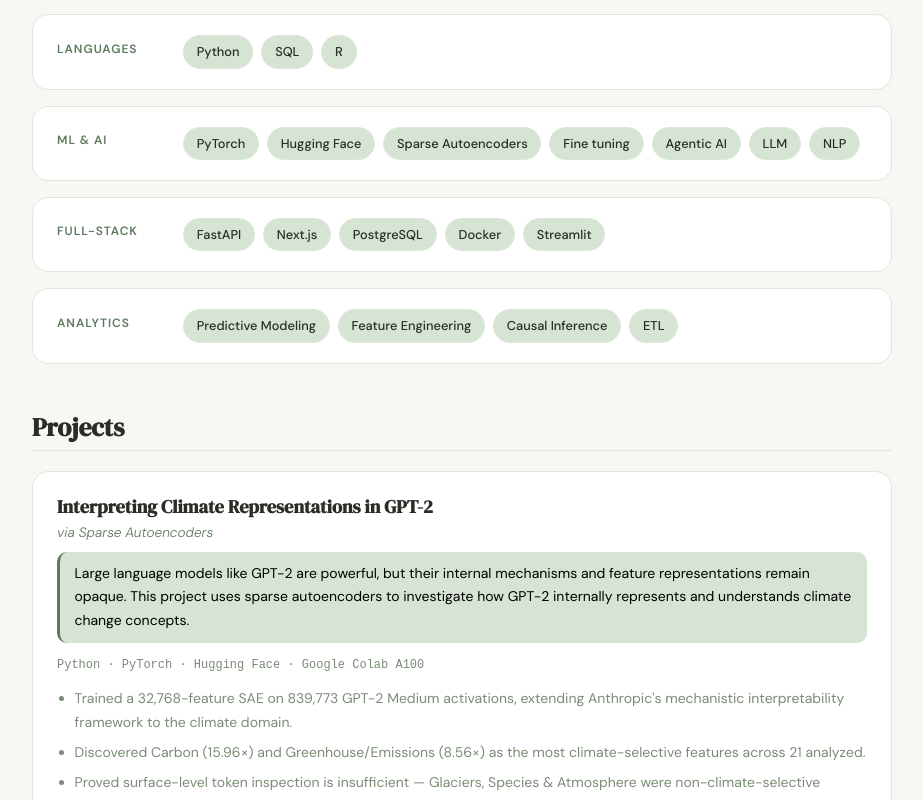
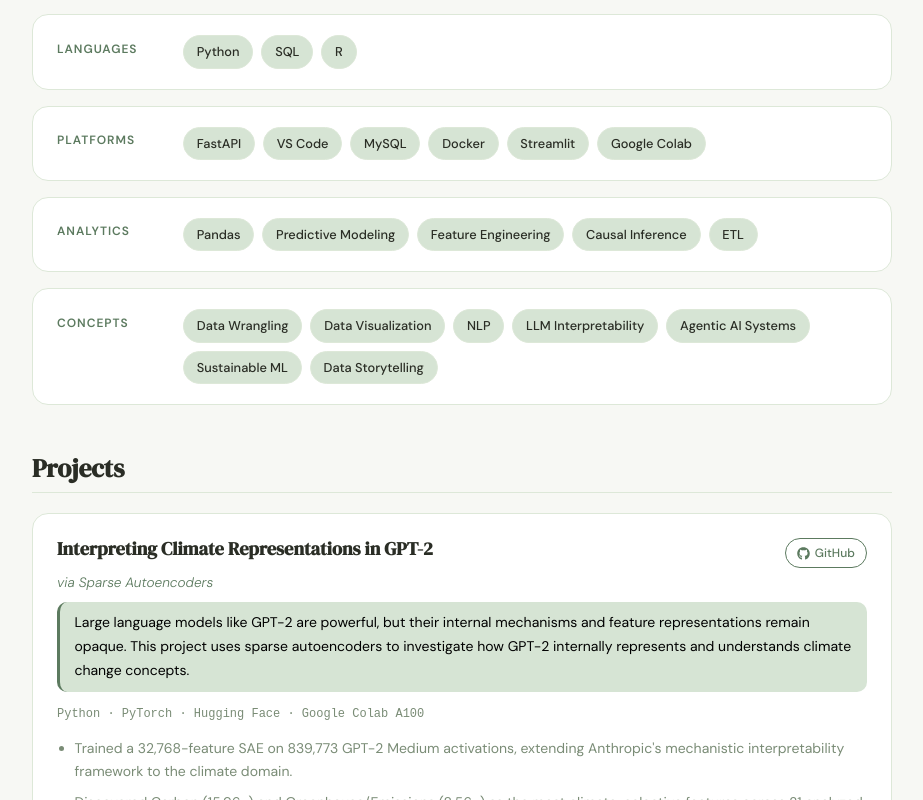
Before and after one commit to dikshaphuloria/diksha-portfolio, a Next.js app: page /academic in a window 1280 px wide. Shown: the part 1100-1900 px from the top of the page, without its empty margins (178-1101 px from the left). Built offline with nearby package versions, Linux system fonts and the light colour scheme.

Commit message:
Added projects link and resume

```diff
--- a/app/academic/page.tsx
+++ b/app/academic/page.tsx
@@ -3,6 +3,8 @@
 import { motion } from 'framer-motion'
 import PageWrapper from '@/components/PageWrapper'
 import { info } from '@/data/info'
+import Link from 'next/link'
+import { FaGithub as Github } from 'react-icons/fa'
 
 const fadeUp = {
   initial: { opacity: 0, y: 24 },
@@ -279,20 +281,48 @@ export default function Academic() {
                 >
                   {/* Project header */}
                   <div style={{ marginBottom: '0.75rem' }}>
-                    <h3 style={{
-                      fontFamily: 'DM Serif Display, serif',
-                      fontSize: '1.15rem', color: 'var(--foreground)',
+                    <div style={{
+                      display: 'flex', alignItems: 'flex-start',
+                      justifyContent: 'space-between', flexWrap: 'wrap', gap: '0.5rem',
                       marginBottom: '0.15rem',
                     }}>
-                      {project.title}
-                    </h3>
+                      <h3 style={{
+                        fontFamily: 'DM Serif Display, serif',
+                        fontSize: '1.15rem', color: 'var(--foreground)',
+                      }}>
+                        {project.title}
+                      </h3>
+                      {/* Links */}
+                      <div style={{ display: 'flex', gap: '0.5rem', flexShrink: 0 }}>
+                        {project.github && (
+                          <Link href={project.github} target="_blank" rel="noopener noreferrer"
+                            style={{
+                              display: 'flex', alignItems: 'center', gap: '0.3rem',
+                              fontSize: '0.75rem', fontWeight: 500,
+                              color: 'var(--accent)', textDecoration: 'none',
+                              padding: '0.25rem 0.7rem', borderRadius: '999px',
+                              border: '1px solid var(--accent)',
+                              transition: 'all 0.2s ease',
+                            }}
+                            onMouseEnter={e => {
+                              (e.currentTarget as HTMLElement).style.background = 'var(--accent-light)'
+                            }}
+                            onMouseLeave={e => {
+                              (e.currentTarget as HTMLElement).style.background = 'transparent'
+                            }}
+                          >
+                            <Github size={13} /> GitHub
+                          </Link>
+                        )}
+
+                      </div>
+                    </div>
                     <p style={{
                       fontSize: '0.85rem', color: 'var(--accent)',
                       fontStyle: 'italic', marginBottom: '0.5rem',
                     }}>
                       {project.subtitle}
                     </p>
-                    {/* Summary */}
                     <p style={{
                       fontSize: '0.875rem', color: 'black',
                       lineHeight: 1.7, marginBottom: '0.75rem',
@@ -303,7 +333,6 @@ export default function Academic() {
                     }}>
                       {project.summary}
                     </p>
-                    {/* Tech */}
                     <p style={{
                       fontSize: '0.75rem', color: 'var(--muted)',
                       fontFamily: 'monospace',
--- a/app/page.tsx
+++ b/app/page.tsx
@@ -136,6 +136,27 @@ export default function Home() {
               >
                 Know More About Me ✦
               </Link>
+
+              <Link href="/resume.pdf" target="_blank" style={{
+                padding: '0.85rem 1.8rem', borderRadius: '14px',
+                fontSize: '0.875rem', fontWeight: 500,
+                color: 'var(--muted)', background: 'transparent',
+                border: '2px solid var(--border)',
+                textDecoration: 'none', transition: 'all 0.2s ease',
+              }}
+                onMouseEnter={e => {
+                  (e.currentTarget as HTMLElement).style.borderColor = 'var(--accent)'
+                  ;(e.currentTarget as HTMLElement).style.color = 'var(--accent)'
+                  ;(e.currentTarget as HTMLElement).style.transform = 'translateY(-2px)'
+                }}
+                onMouseLeave={e => {
+                  (e.currentTarget as HTMLElement).style.borderColor = 'var(--border)'
+                  ;(e.currentTarget as HTMLElement).style.color = 'var(--muted)'
+                  ;(e.currentTarget as HTMLElement).style.transform = 'translateY(0)'
+                }}
+              >
+                View Resume ↗
+              </Link>
             </motion.div>
 
             {/* Location */}
--- a/data/info.ts
+++ b/data/info.ts
@@ -65,9 +65,9 @@ export const info = {
 
       skills: {
         "Languages": ["Python", "SQL", "R"],
-        "ML & AI": ["PyTorch", "Hugging Face", "Sparse Autoencoders", "Fine tuning", "Agentic AI", "LLM", "NLP"],
-        "Full-Stack": ["FastAPI", "Next.js", "PostgreSQL", "Docker", "Streamlit"],
-        "Analytics": ["Predictive Modeling", "Feature Engineering", "Causal Inference", "ETL"],
+        "Platforms": ["FastAPI", "VS Code", "MySQL", "Docker", "Streamlit", "Google Colab"],
+        "Analytics": ["Pandas", "Predictive Modeling", "Feature Engineering", "Causal Inference", "ETL"],
+        "Concepts" : ["Data Wrangling", "Data Visualization", "NLP", "LLM Interpretability", "Agentic AI Systems", "Sustainable ML", "Data Storytelling"],
       },
 
       projects: [
@@ -76,6 +76,7 @@ export const info = {
           subtitle: "via Sparse Autoencoders",
           summary: "Large language models like GPT-2 are powerful, but their internal mechanisms and feature representations remain opaque. This project uses sparse autoencoders to investigate how GPT-2 internally represents and understands climate change concepts.",
           tech: "Python · PyTorch · Hugging Face · Google Colab A100",
+          github:"https://github.com/dikshaphuloria/climate-sae-gpt2.git",
           bullets: [
             "Trained a 32,768-feature SAE on 839,773 GPT-2 Medium activations, extending Anthropic's mechanistic interpretability framework to the climate domain.",
             "Discovered Carbon (15.96×) and Greenhouse/Emissions (8.56×) as the most climate-selective features across 21 analyzed.",
@@ -87,6 +88,7 @@ export const info = {
           subtitle: "Agentic AI Meal Planning System",
           summary: "NutriSync is a smart meal planning app which addresses a core gap in existing nutrition apps: the inability to adapt to real-world variability such as changing pantry stocks, evolving dietary goals/restrictions, meal-prep habits, and spontaneous cravings. NutriSync handles all of these through an interconnected pipeline",
           tech: "Next.js · FastAPI · PostgreSQL · Google Gemini · Docker",
+          github:"https://github.com/shrutielangovan/meal-plan-project.git",
           bullets: [
             "Built a full-stack agentic AI platform unifying meal planning, nutrition tracking, pantry management, and grocery shopping with HITL checkpoints.",
             "Engineered cross-module data propagation — selecting a meal auto-updates pantry, macros, and grocery list instantly.",
@@ -98,6 +100,7 @@ export const info = {
           subtitle: "AI Video & Image Authenticity Detector",
           summary:"As AI-generated videos and images flood the internet, telling real from fake is increasingly hard, Veralyze combines multiple forensic signals to give you a verdict with evidence, not just a guess.",
           tech: "FastAPI · Next.js · Gemini Vision · FFmpeg · Pillow",
+          github:"https://github.com/dikshaphuloria/Veralyze.git",
           bullets: [
             "Built a forensic web app detecting AI-generated content using Gemini Vision, ELA, frame transition analysis, and EXIF inspection.",
             "Clean split between signal collection (analyzer.py) and scoring logic (scorer.py) with duration-aware FFmpeg frame sampling.",
@@ -109,6 +112,7 @@ export const info = {
           subtitle: "in Language Model Fine-Tuning",
           summary: "Training AI models has a real environmental cost that rarely gets measured, this project tracks exactly how much CO₂ different fine-tuning strategies produce and whether the performance trade-off is worth it.",
           tech: "Python · Hugging Face · CodeCarbon · SQuAD v2.0",
+          github:"https://github.com/shrutielangovan/CarbonEmissionsinFine-TuningLanguageModelS.git",
           bullets: [
             "Benchmarked DistilBERT, BERT, RoBERTa & GPT-2 across full fine-tuning, LoRA, and few-shot learning with CodeCarbon emission tracking.",
             "RoBERTa + LoRA was optimal: F1=0.7426, 9.56 F1/kg CO₂, achieving ~95% performance with 12–24% lower emissions.",
--- a/package.json
+++ b/package.json
@@ -15,7 +15,8 @@
     "next": "16.2.6",
     "postcss": "^8.5.14",
     "react": "19.2.4",
-    "react-dom": "19.2.4"
+    "react-dom": "19.2.4",
+    "react-icons": "^5.6.0"
   },
   "devDependencies": {
     "@tailwindcss/postcss": "^4",
```
Also changed, not shown: 2 other files (tests, documents, lock files or other folders).
